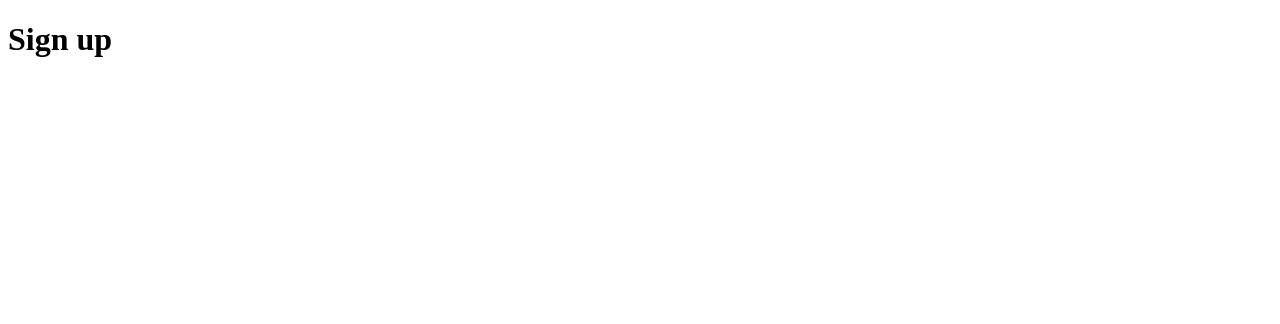
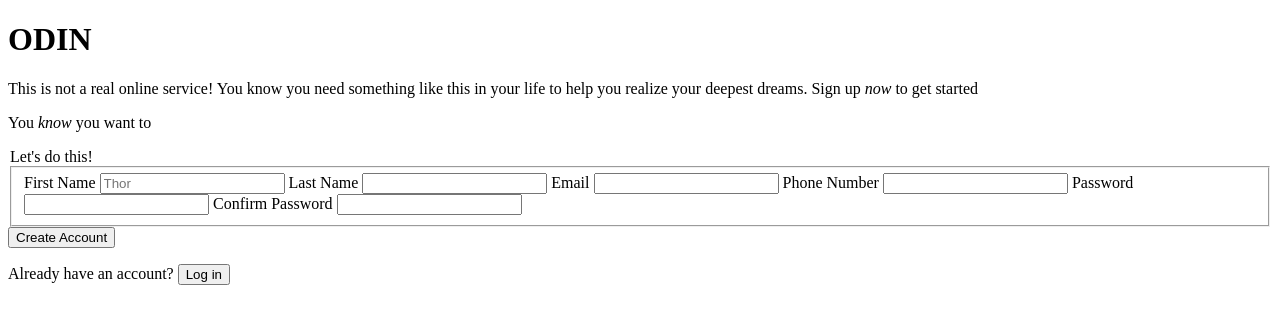
Before and after one commit to bogcommer/Sign-up, a plain HTML site: page index.html in a window 1280 px wide. Drawn offline with Linux system fonts and the light colour scheme.

Commit message:
Add HTML for website, including buttons

```diff
--- a/index.html
+++ b/index.html
@@ -7,6 +7,54 @@
     <link rel="stylesheet" href="styles.css" />
   </head>
   <body>
-    <h1>Sign up</h1>
+    <div class="container">
+      <h1>ODIN</h1>
+
+      <div class="top">
+        <p>
+          This is not a real online service! You know you need something like
+          this in your life to help you realize your deepest dreams. Sign up
+          <i>now</i> to get started
+        </p>
+        <p>You <i>know</i> you want to</p>
+      </div>
+
+      <form class="form">
+        <legend>Let's do this!</legend>
+
+        <fieldset class="details">
+          <label for="first_name">First Name</label>
+          <input
+            type="text"
+            id="first_name"
+            name="first_name"
+            placeholder="Thor"
+            required
+          />
+
+          <label for="last_name">Last Name</label>
+          <input type="text" id="last_name" name="last_name" required />
+
+          <label for="email">Email</label>
+          <input type="email" id="email" name="email" required />
+
+          <label for="phone_number">Phone Number</label>
+          <input type="text" id="phone_number" name="phone_number" />
+
+          <label for="password">Password</label>
+          <input type="password" id="password" name="password" />
+
+          <label for="conf_password">Confirm Password</label>
+          <input type="password" id="conf_password" name="conf_password" />
+        </fieldset>
+
+        <button type="submit" id="create_account">Create Account</button>
+      </form>
+
+      <p class="login">
+        Already have an account?
+        <button type="button" id="loginbtn">Log in</button>
+      </p>
+    </div>
   </body>
 </html>
```
